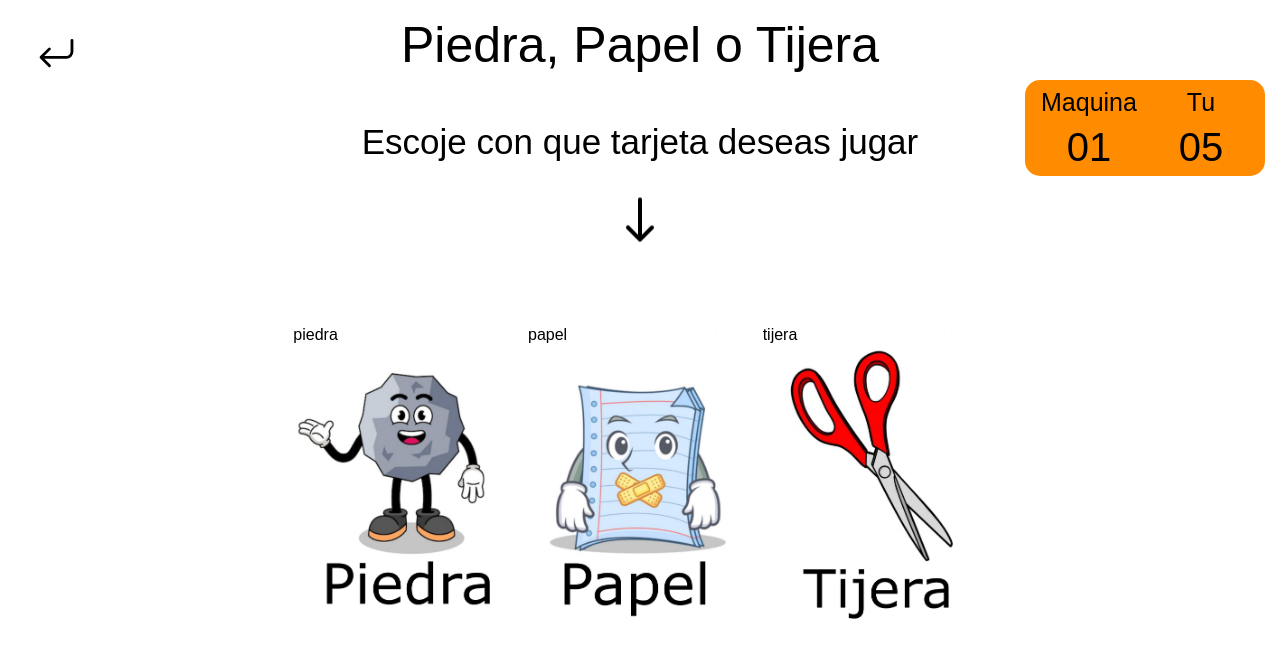
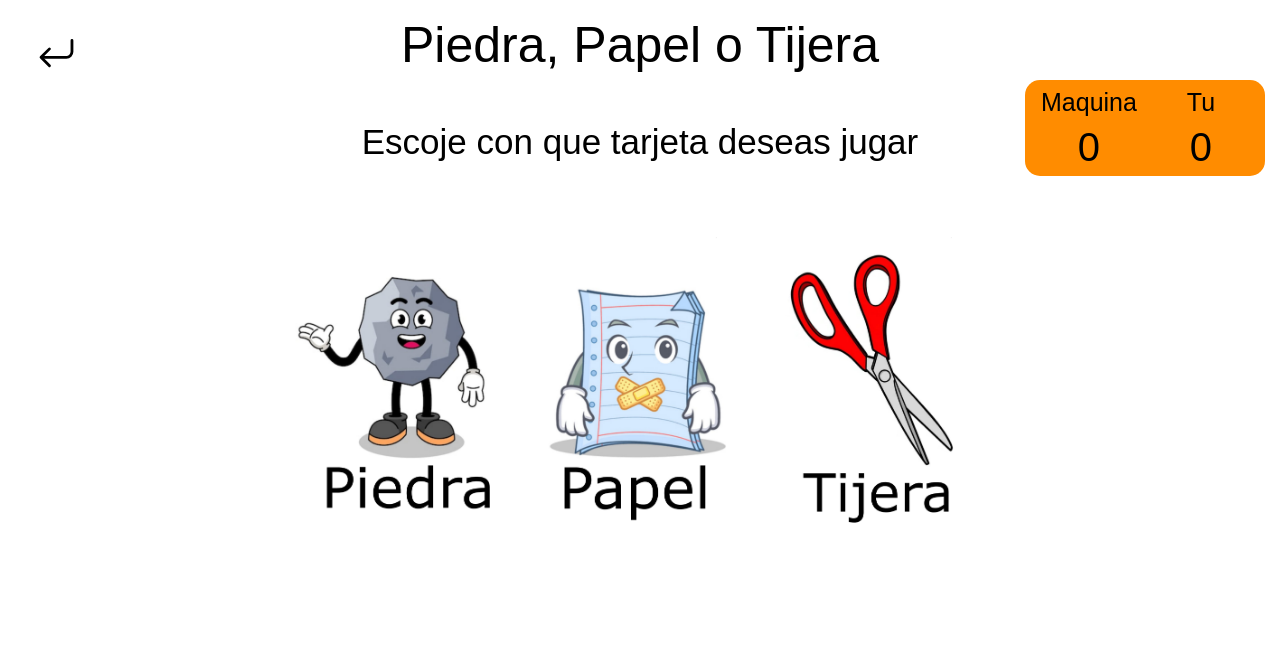
Before and after one commit to GreciaFuent/Mini-juegos-GF, a React (Create React App) app: page /ppt in a window 1280 px wide. Shown: the top 658 px of the page. Built offline with nearby package versions, Linux system fonts and the light colour scheme.

Commit message:
Update page PPT
se termino el codigo JS para que funcione de manera correcta el mini juego

```diff
--- /dev/null
+++ b/src/components/Modal_PPT.js
@@ -0,0 +1,52 @@
+import "../styles/Modal_PPT.css"
+
+function Modal_PPT() {
+
+
+    const cerrar_modal = ()=> {
+        const modal = document.querySelector(".modal_tarjetas")
+        const li_jugador = document.querySelector(".li_jugador")
+        const li_maquina = document.querySelector(".li_maquina")
+        const h1_modal = document.querySelector(".h2")
+
+
+        h1_modal.innerHTML = "Ganador"
+
+        li_jugador.classList.replace("fondo_tijera","cambiar")
+        li_jugador.classList.replace("fondo_piedra","cambiar")
+        li_jugador.classList.replace("fondo_papel","cambiar")
+
+        li_maquina.classList.replace("fondo_tijera_compu","change")
+        li_maquina.classList.replace("fondo_piedra_compu","change")
+        li_maquina.classList.replace("fondo_papel_compu","change")
+        h1_modal.classList.replace("perdedor","ganador")
+        h1_modal.classList.replace("empate","ganador")
+
+        modal.style.display = "none"
+    }
+
+
+    return (
+        <section className="modal_tarjetas">
+            <h2 className="ganador h2">Ganador</h2>
+            <div className="cont_div_modal">
+                <div className="div_compu">
+                    <h2>Maquina</h2>
+                        <ul className="ul_maquina">
+                            <li className="li_maquina change"></li>
+                        </ul>
+                </div>
+                <img className="vs" src="https://static.vecteezy.com/system/resources/previews/019/541/245/original/vs-icons-illustration-versus-icons-symbol-vector.jpg"></img>
+                <div className="div_jugador">
+                    <h2>Jugador 1</h2>
+                        <ul className="ul_jugador">
+                            <li className="li_jugador cambiar"></li>
+                        </ul>
+                </div>
+            </div>
+            <button onClick={cerrar_modal} className="btn_cerrar_modal">Next</button>
+            </section>
+    )
+}
+
+export default Modal_PPT
--- a/src/pages/PPT.js
+++ b/src/pages/PPT.js
@@ -1,6 +1,79 @@
+import Modal_PPT from "../components/Modal_PPT"
 import "../styles/Ppt.css"
 
 function PPT() {
+
+// TODO EL CODIGO QUE SE UTILIZO PARA EL MODAL
+
+    // selecciona la img de de la tarjeta del modal del jugador
+    const fondo_tijera = ()=> {
+        const li_jugador = document.querySelector(".li_jugador")
+
+        li_jugador.classList.replace("cambiar","fondo_tijera")
+    }
+
+    const fondo_piedra = ()=> {
+        const li_jugador = document.querySelector(".li_jugador")
+
+        li_jugador.classList.replace("cambiar","fondo_piedra")
+    }
+
+    const fondo_papel = ()=> {
+        const li_jugador = document.querySelector(".li_jugador")
+
+        li_jugador.classList.replace("cambiar","fondo_papel")
+    }
+
+
+    // selecciona la img de de la tarjeta del modal de la maquina
+    const fondo_tijera_compu = ()=> {
+        const li_maquina = document.querySelector(".li_maquina")
+
+        li_maquina.classList.replace("change","fondo_tijera_compu")
+    }
+
+    const fondo_piedra_compu = ()=> {
+        const li_maquina = document.querySelector(".li_maquina")
+
+        li_maquina.classList.replace("change","fondo_piedra_compu")
+    }
+
+    const fondo_papel_compu = ()=> {
+        const li_maquina = document.querySelector(".li_maquina")
+
+        li_maquina.classList.replace("change","fondo_papel_compu")
+    }
+
+
+    // codigo para abrir el modal
+    const abrir_modal = ()=> {
+        const modal = document.querySelector(".modal_tarjetas")
+
+        modal.style.display = "block"
+    }
+
+    // codigo para cambiar el texto del modal
+    const cambiar_clase_perdedor = ()=> {
+        const h1_modal = document.querySelector(".ganador")
+
+        h1_modal.classList.replace("ganador","perdedor")
+
+        const h2_modal_modificado = document.querySelector(".perdedor")
+
+        h2_modal_modificado.innerHTML = "Perdedor"
+    }
+
+
+// CODIGO DE LA PAGE PPT
+    const cambiar_clase_empate = ()=> {
+        const h1_modal = document.querySelector(".ganador")
+
+        h1_modal.classList.replace("ganador","empate")
+
+        const h2_modal_modificado = document.querySelector(".empate")
+
+        h2_modal_modificado.innerHTML = "Es un empate"
+    }
 
 
 
@@ -10,33 +83,51 @@ function PPT() {
 
         if (num_random == 0) {
             console.log('La computadora juega con piedra')
+            fondo_piedra_compu()
         }
         else if (num_random == 1) {
             console.log('La computadora juega con papel')
+            fondo_papel_compu()
         }
         else if (num_random == 2) {
             console.log('La computadora juega con tijera')
+            fondo_tijera_compu()
         }
 
         return num_random
     }
 
+    // obtener el contador del marcador
+    let contador_compu = 0
+    let contador_jugador = 0
+
+    const marcador_maquina = ()=> {
+        const contador_maquina = document.querySelector(".contador_maquina")
+
+        contador_maquina.innerHTML = contador_compu
+    }
+
+    const marcador_jugador = ()=> {
+        const contador_jugador1 = document.querySelector(".contador_jugador1")
+
+        contador_jugador1.innerHTML = contador_jugador
+    }
 
     // El codigo para obtener la opcion del jugador
-
     let contador_tijera = 0
     let contador_piedra = 0
     let contador_papel = 0
     let opcion = ""
 
+
+
     const juego = (contra)=> {
-        // Contadores
-        let contador_compu = 0
-        let contador_jugador = 0
+        abrir_modal()
 
         // define la opcion de jugador
         if (contador_papel == 1) {
             opcion = "papel"
+
         }
         else if (contador_piedra == 1) {
             opcion = "piedra"
@@ -53,17 +144,21 @@ function PPT() {
         }
         else if (opcion == "papel" & contra == 1) {
             console.log("nadie gana")
+            cambiar_clase_empate()
         }
         else if (opcion == "papel" & contra == 2) {
             contador_compu += 1
             console.log("la compu gana")
+            cambiar_clase_perdedor()
         }
         else if(opcion == "piedra" & contra == 0) {
             console.log("nadie gana")
+            cambiar_clase_empate()
         }
         else if (opcion == "piedra" & contra == 1) {
             contador_compu += 1
             console.log("la compu gana")
+            cambiar_clase_perdedor()
         }
         else if (opcion == "piedra" & contra == 2) {
             contador_jugador += 1
@@ -72,6 +167,7 @@ function PPT() {
         else if(opcion == "tijera" & contra == 0) {
             contador_compu += 1
             console.log("la compu gana")
+            cambiar_clase_perdedor()
         }
         else if (opcion == "tijera" & contra == 1) {
             contador_jugador += 1
@@ -79,25 +175,32 @@ function PPT() {
         }
         else if (opcion == "tijera" & contra == 2) {
             console.log("nadie gana")
+            cambiar_clase_empate()
         }
+
+        marcador_maquina()
+        marcador_jugador()
     }
 
 
     const sumar_contador_tijera = ()=> {
         contador_tijera += 1
         juego(contra())
+        fondo_tijera()
         contador_tijera = 0
     }
 
     const sumar_contador_piedra = ()=> {
         contador_piedra += 1
         juego(contra())
+        fondo_piedra()
         contador_piedra = 0
     }
 
     const sumar_contador_papel = ()=> {
         contador_papel += 1
         juego(contra())
+        fondo_papel()
         contador_papel = 0
     }
 
@@ -114,18 +217,18 @@ function PPT() {
                     <li>Tu</li>
                 </ul>
                 <ul className="ul_punteo">
-                    <li>01</li>
-                    <li>05</li>
+                    <li className="contador_maquina">0</li>
+                    <li className="contador_jugador1">0</li>
                 </ul>
             </div>
 
+            <Modal_PPT/>
             <h3 className="texto_h3">Escoje con que tarjeta deseas jugar</h3>
-            <svg className="flecha" stroke="currentColor" fill="currentColor" stroke-width="0" viewBox="0 0 16 16" height="1em" width="1em" xmlns="http://www.w3.org/2000/svg"><path fill-rule="evenodd" d="M4.646 9.646a.5.5 0 01.708 0L8 12.293l2.646-2.647a.5.5 0 01.708.708l-3 3a.5.5 0 01-.708 0l-3-3a.5.5 0 010-.708z" clip-rule="evenodd"></path><path fill-rule="evenodd" d="M8 2.5a.5.5 0 01.5.5v9a.5.5 0 01-1 0V3a.5.5 0 01.5-.5z" clip-rule="evenodd"></path></svg>
             <div className="tarjetas">
                     <ul className="ul_opciones">
-                        <li className="li piedra" onClick={sumar_contador_piedra}>piedra</li>
-                        <li className="li papel" onClick={sumar_contador_papel}>papel</li>
-                        <li className="li tijera" onClick={sumar_contador_tijera}>tijera</li>
+                        <li className="li piedra" onClick={sumar_contador_piedra}></li>
+                        <li className="li papel" onClick={sumar_contador_papel}></li>
+                        <li className="li tijera" onClick={sumar_contador_tijera}></li>
                     </ul>
                 </div>
         </div>
--- /dev/null
+++ b/src/styles/Modal_PPT.css
@@ -0,0 +1,166 @@
+.modal_tarjetas {
+    height: 100vh;
+    width: 100vw;
+    position: fixed;
+    top: 0;
+    left: 0;
+    background: #a3a1a1;
+    transition: all .5s;
+}
+
+.modal_tarjetas .ganador {
+    font-size: 56px;
+    font-weight: 300;
+    margin-top: 1rem;
+    text-align: center;
+}
+
+.modal_tarjetas .perdedor {
+    font-size: 56px;
+    font-weight: 300;
+    margin-top: 1rem;
+    text-align: center;
+    color: red;
+}
+
+.modal_tarjetas .empate {
+    font-size: 56px;
+    font-weight: 300;
+    margin-top: 1rem;
+    text-align: center;
+    color: blue;
+}
+
+.modal_tarjetas .cont_div_modal {
+    display: flex;
+    justify-content: space-around;
+    align-items: center;
+    height: 70%;
+}
+
+.modal_tarjetas .cont_div_modal div {
+    height: 73vh;
+    width: 30%;
+}
+
+.modal_tarjetas .cont_div_modal .vs {
+    height: 10rem;
+    width: 10rem;
+    padding: 0;
+    margin: 0;
+}
+
+
+.modal_tarjetas .div_compu {
+    display: flex;
+    flex-direction: column;
+    align-items: center;
+}
+
+.modal_tarjetas .div_compu h2{
+    text-align: center;
+    font-size: 35px;
+    font-weight: 300;
+    margin: 1rem 0;
+}
+
+.modal_tarjetas .div_compu .ul_maquina {
+    height: 70%;
+    width: 60%;
+    list-style: none;
+    padding-top: 1rem;
+    border-radius: 15px;
+    cursor: pointer;
+    overflow: hidden;
+    background-color: pink;
+}
+
+.modal_tarjetas .div_compu .ul_maquina li {
+    height: 100%;
+    width: 100%;
+    background-color: antiquewhite;
+}
+
+
+.modal_tarjetas .div_compu .ul_maquina .fondo_tijera_compu {
+    background-image: url("../imagenes/imgTijera.jpeg");
+    background-position: 50%;
+    background-size: cover;
+}
+
+.modal_tarjetas .div_compu .ul_maquina .fondo_papel_compu {
+    background-image: url("../imagenes/imgPapel.jpeg");
+    background-position: 50%;
+    background-size: cover;
+}
+
+
+.modal_tarjetas .div_compu .ul_maquina .fondo_piedra_compu {
+    background-image: url("../imagenes/imgPiedra.jpeg");
+    background-position: 50%;
+    background-size: cover;
+}
+
+
+/* Estilos del jugador */
+
+.modal_tarjetas .div_jugador {
+    display: flex;
+    flex-direction: column;
+    align-items: center;
+}
+
+.modal_tarjetas .div_jugador h2{
+    text-align: center;
+    font-size: 35px;
+    font-weight: 300;
+    margin: 1rem 0;
+}
+
+.modal_tarjetas .div_jugador .ul_jugador {
+    height: 70%;
+    width: 60%;
+    list-style: none;
+    padding-top: 1rem;
+    border-radius: 15px;
+    cursor: pointer;
+    overflow: hidden;
+    background-color: pink;
+}
+
+.modal_tarjetas .div_jugador .ul_jugador li {
+    height: 100%;
+    width: 100%;
+    background-color: antiquewhite;
+}
+
+.modal_tarjetas .div_jugador .ul_jugador .fondo_tijera {
+    background-image: url("../imagenes/imgTijera.jpeg");
+    background-position: 50%;
+    background-size: cover;
+}
+
+.modal_tarjetas .div_jugador .ul_jugador .fondo_papel {
+    background-image: url("../imagenes/imgPapel.jpeg");
+    background-position: 50%;
+    background-size: cover;
+}
+
+
+.modal_tarjetas .div_jugador .ul_jugador .fondo_piedra {
+    background-image: url("../imagenes/imgPiedra.jpeg");
+    background-position: 50%;
+    background-size: cover;
+}
+
+
+.modal_tarjetas .btn_cerrar_modal {
+    float: right;
+    height: 3.5rem;
+    width: 7rem;
+    margin: 1.5rem 1.5rem 3rem 0;
+    font-size: 25px;
+    border: 1px solid #000;
+    color: #000;
+    background-color: transparent;
+}
--- a/src/styles/Ppt.css
+++ b/src/styles/Ppt.css
@@ -60,11 +60,6 @@
     text-align: center;
 }
 
-.principal .flecha {
-    font-size: 4rem;
-    margin-top: 2rem;
-    animation: flecha 1s alternate-reverse infinite ;
-}
 
 .principal .tarjetas {
     display: flex;
@@ -114,93 +109,6 @@
 }
 
 
-
-/*
-.principal .section_contenedores {
-    display: flex;
-    justify-content: space-around;
-    height: 75vh;
-    width: 100%;
+.modal_tarjetas {
+    display: none;
 }
-
-.principal .section_contenedores div {
-    height: 63vh;
-    width: 30%;
-    background-color: #ccc;
-    padding: 1rem;
-    border-radius: 15px;
-    margin: 1rem 0;
-}
-
-.principal .section_contenedores .marcador {
-    height: 2.7rem;
-    width: 4.5rem;
-    font-size: 2.3rem;
-    font-weight: 400;
-    text-align: center;
-    background-color: darkorange;
-    border-radius: 10px;
-}
-
-.principal .section_contenedores h2{
-    margin: 1rem 0;
-    font-size: 32px;
-    font-weight: 400;
-    text-align: center;
-}
-
-.principal .section_contenedores .tarjetas{
-    height: 70%;
-    width: 100%;
-    padding: 0;
-}
-
-.principal .section_contenedores .tarjetas ul {
-    display: flex;
-    justify-content: space-around;
-    list-style: none;
-    padding-top: 1rem;
-    cursor: pointer;
-}
-
-.principal .section_contenedores .tarjetas ul li:first-child {
-    background-image: url("../imagenes/imgTijera.jpeg");
-    background-position: 50%;
-    background-size: cover;
-}
-
-.principal .section_contenedores .tarjetas ul li:nth-child(2) {
-    background-image: url("../imagenes/imgPapel.jpeg");
-    background-position: 50%;
-    background-size: cover;
-}
-
-.principal .section_contenedores .tarjetas ul li:last-child {
-    background-image: url("../imagenes/imgPiedra.jpeg");
-    background-position: 50%;
-    background-size: cover;
-}
-
-.principal .section_contenedores .tarjetas ul li {
-    height: 12rem;
-    width: 8.3rem;
-    border-radius: 10px;
-    background-color: antiquewhite;
-}
-
-.principal .section_contenedores .tarjetas h4 {
-    font-size: 40px;
-    font-weight: 400;
-    margin-top: 1.5rem;
-    text-align: center;
-} */
-
-
-@keyframes flecha {
-    from {
-        transform: translateY(-30px);
-    }
-    to {
-        transform: translateY(0);
-    }
-}
--- a/src/styles/nav.css
+++ b/src/styles/nav.css
@@ -6,6 +6,7 @@
     height: 100vh;
     width: 50%;
     background: #ccc;
+    transition: all .5s;
 }
 
 .nav .close {
```
